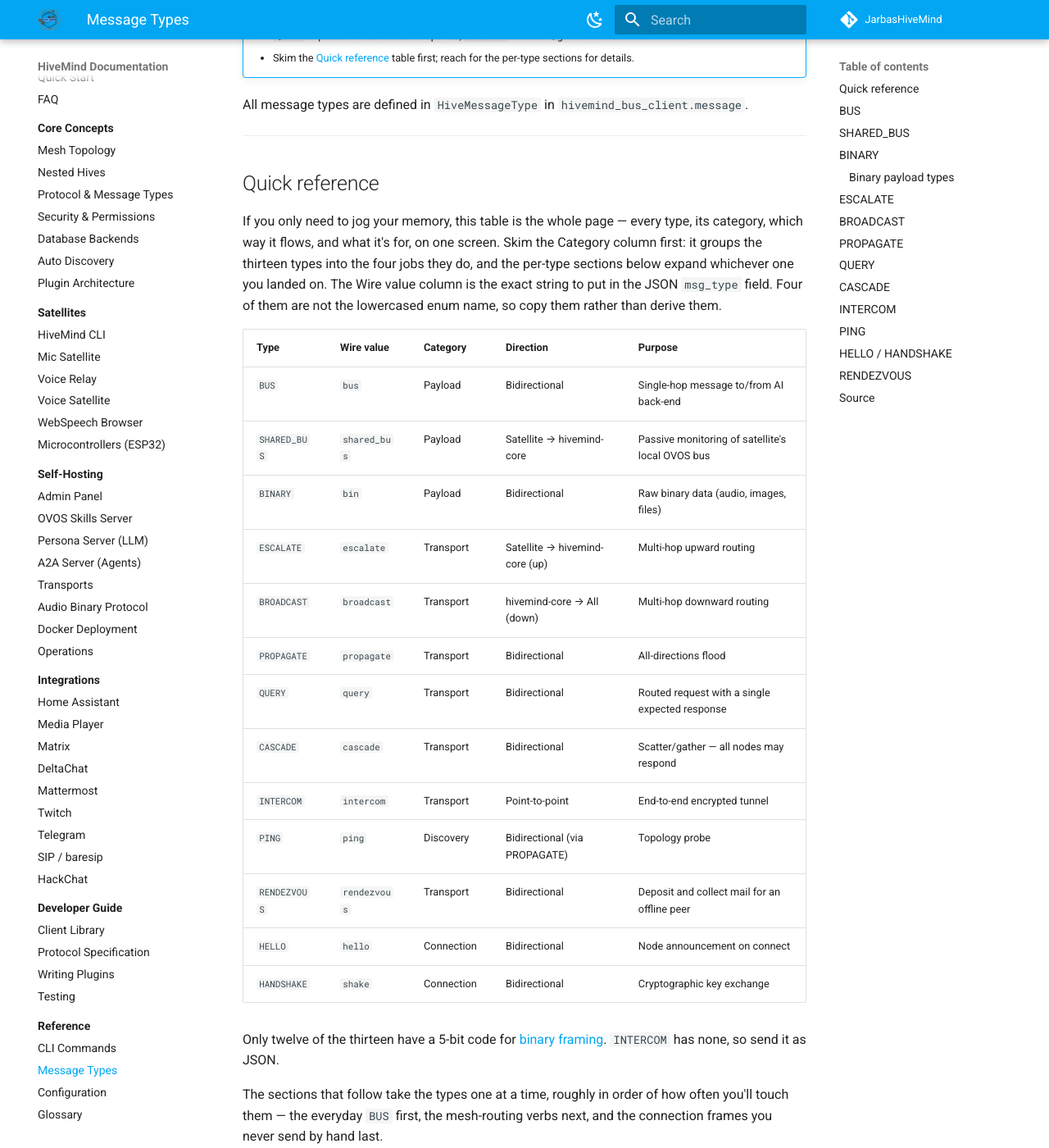
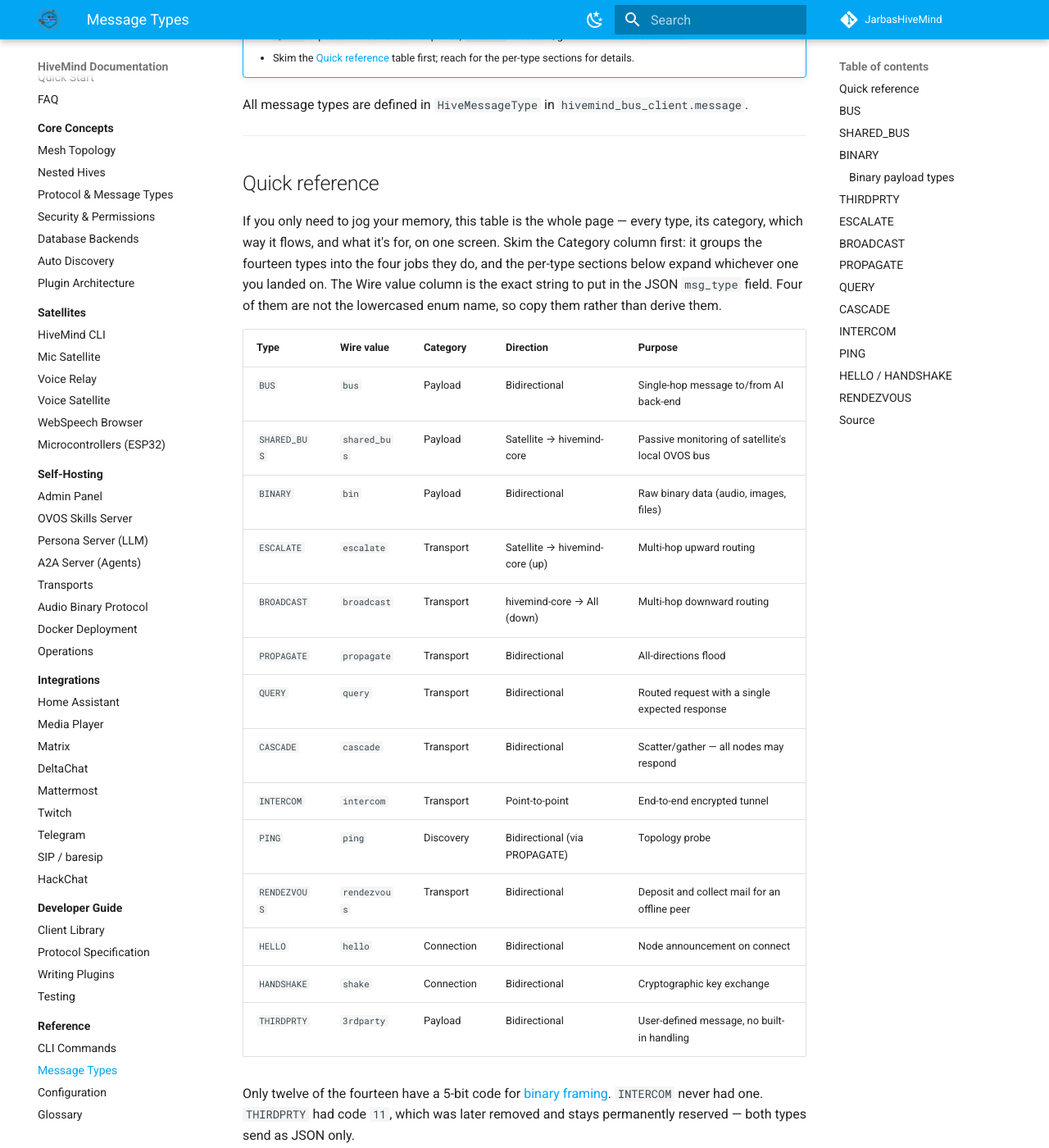
Before and after one commit to JarbasHiveMind/HiveMind-community-docs, an MkDocs documentation site: the page built from docs/reference/message-types.md, in a window 1280 px wide and 1400 px high, scrolled down 438 px. Shown: the whole window at 82% size. Built offline with MkDocs 1.6.1 and Material for MkDocs 9.7.7, drawn with Linux system fonts in a browser that asks for light colours; some of the changed text lies outside the part shown.

Commit message:
fix: message-types.md was missing THIRDPRTY entirely
HiveMessageType has 14 members, not 13; THIRDPRTY (wire value
"3rdparty") was completely absent from the Quick Reference table and
had no detail section, despite the page's own "catalogue of all of
them" framing. Its old binary code (11) was removed and stays
reserved, so it joins INTERCOM as one of two types with no 5-bit code
— corrected "twelve of the thirteen" to "twelve of the fourteen".

Co-Authored-By: Claude Fable 5 <noreply@anthropic.com>

```diff
--- a/docs/reference/message-types.md
+++ b/docs/reference/message-types.md
@@ -20,7 +20,7 @@ All message types are defined in `HiveMessageType` in `hivemind_bus_client.messa
 
 If you only need to jog your memory, this table is the whole page — every type, its
 category, which way it flows, and what it's for, on one screen. Skim the Category column
-first: it groups the thirteen types into the four jobs they do, and the per-type sections
+first: it groups the fourteen types into the four jobs they do, and the per-type sections
 below expand whichever one you landed on. The Wire value column is the exact string to put
 in the JSON `msg_type` field. Four of them are not the lowercased enum name, so copy them
 rather than derive them.
@@ -40,8 +40,9 @@ rather than derive them.
 | `RENDEZVOUS` | `rendezvous` | Transport | Bidirectional | Deposit and collect mail for an offline peer |
 | `HELLO` | `hello` | Connection | Bidirectional | Node announcement on connect |
 | `HANDSHAKE` | `shake` | Connection | Bidirectional | Cryptographic key exchange |
+| `THIRDPRTY` | `3rdparty` | Payload | Bidirectional | User-defined message, no built-in handling |
 
-Only twelve of the thirteen have a 5-bit code for [binary framing](../developers/protocol-spec.md#message-type-encoding). `INTERCOM` has none, so send it as JSON.
+Only twelve of the fourteen have a 5-bit code for [binary framing](../developers/protocol-spec.md#message-type-encoding). `INTERCOM` never had one. `THIRDPRTY` had code `11`, which was later removed and stays permanently reserved — both types send as JSON only.
 
 The sections that follow take the types one at a time, roughly in order of how often
 you'll touch them — the everyday `BUS` first, the mesh-routing verbs next, and the
@@ -88,6 +89,14 @@ Raw binary payload.
 | 4 | STT_AUDIO_TRANSCRIBE | Full utterance → return transcript |
 | 5 | STT_AUDIO_HANDLE | Full utterance → transcribe and handle intent |
 | 6 | TTS_AUDIO | Synthesized speech (hivemind-core → satellite) |
+
+---
+
+## THIRDPRTY
+
+A user-defined message with no built-in HiveMind handling — an escape hatch for custom,
+application-specific payloads that don't fit any of the other types. Always sent as JSON;
+its old binary framing code was removed and stays reserved, never reused.
 
 ---
 
```
